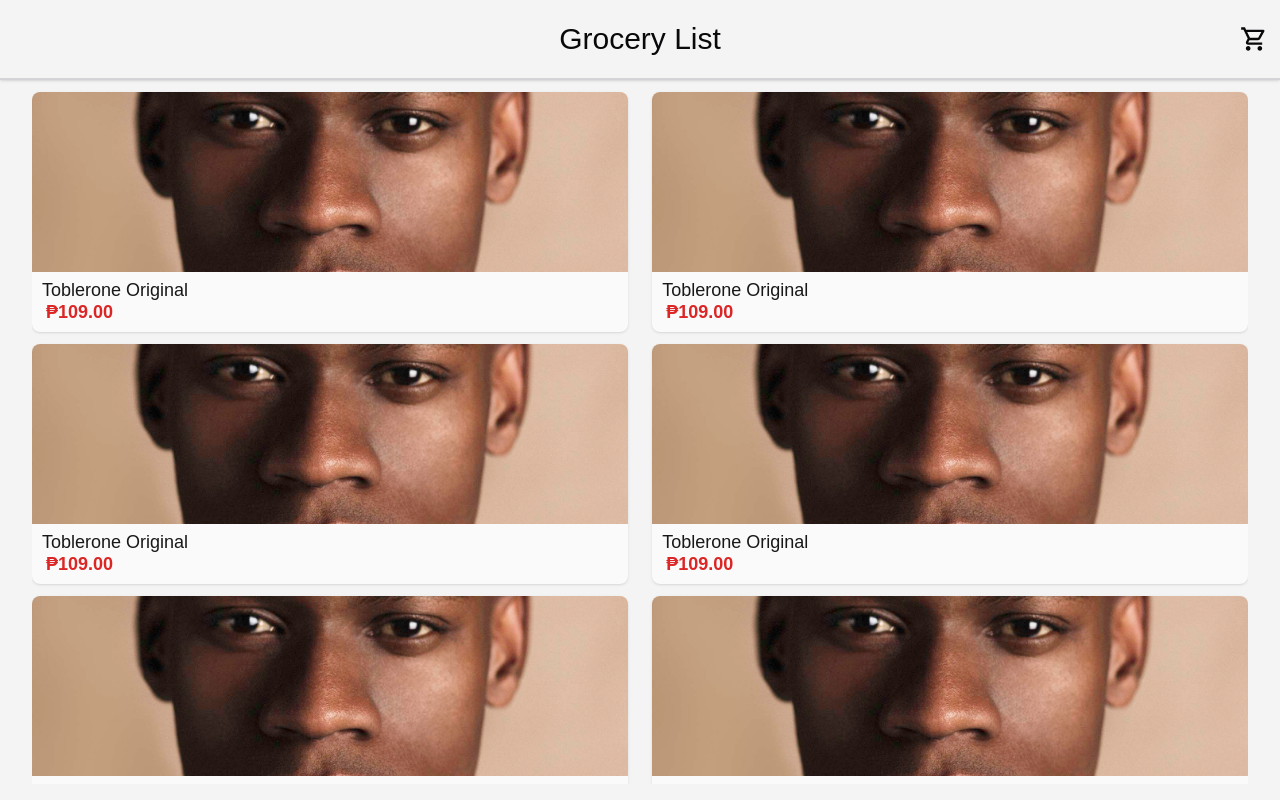
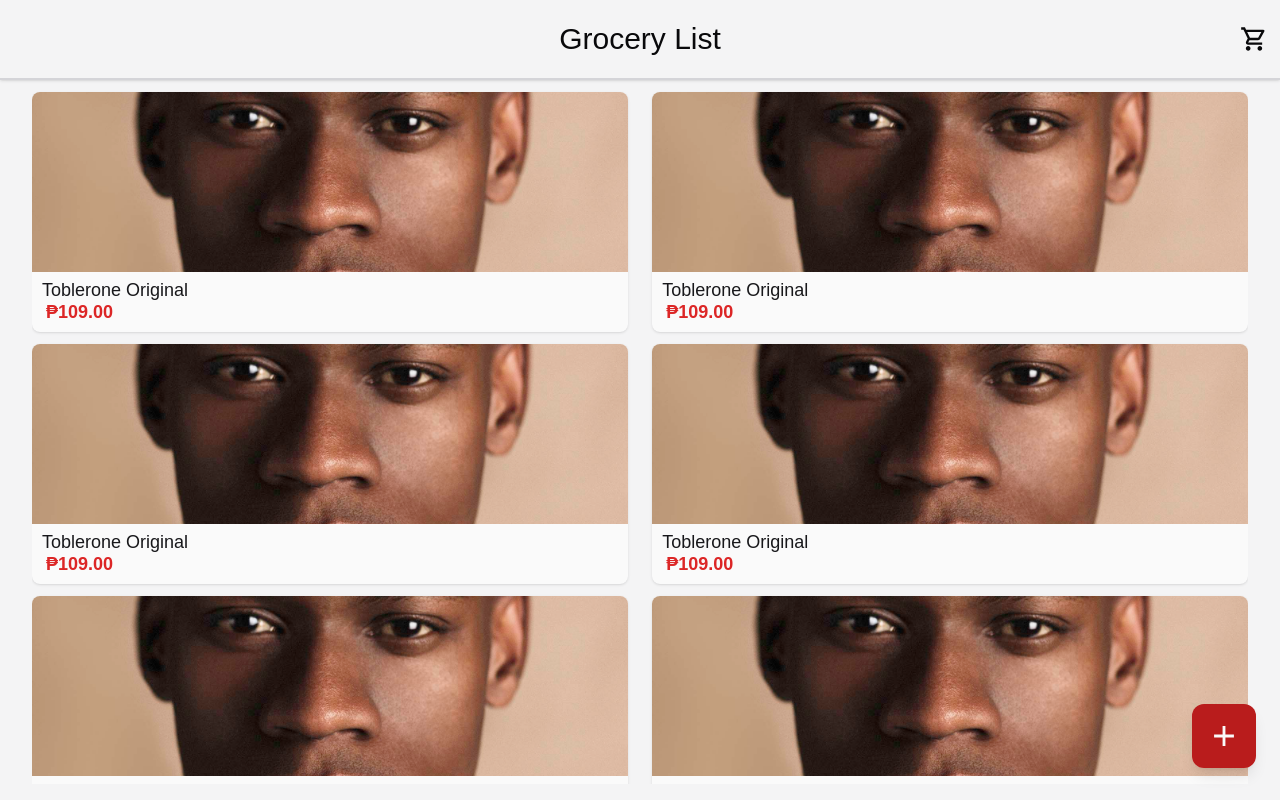
Before and after one commit to KarlCabasagan/-React-Grocery-List, a React (Vite) app: page / in a window 1280 px wide. Built offline with nearby package versions, Linux system fonts and the light colour scheme.

Commit message:
Add Product (Not Finished)

```diff
--- /dev/null
+++ b/src/AddProductButton.jsx
@@ -0,0 +1,17 @@
+import { useContext } from "react"
+import { AddProductContext } from "./App";
+
+function AddProductButton() {
+
+    const [addProductModal, setAddProductModal] = useContext(AddProductContext)
+
+    return(
+        <div className=" fixed bottom-8 right-6 z-20 rounded-xl shadow-lg">
+            <button onClick={() => setAddProductModal(!addProductModal)} className="w-16 h-16 bg-red-700 flex justify-center items-center rounded-xl">
+                <svg xmlns="http://www.w3.org/2000/svg" height="34px" viewBox="0 -960 960 960" width="34px" fill="#fafafa"><path d="M440-440H200v-80h240v-240h80v240h240v80H520v240h-80v-240Z"/></svg>
+            </button>
+        </div>
+    )
+}
+
+export default AddProductButton
--- a/src/App.jsx
+++ b/src/App.jsx
@@ -1,13 +1,16 @@
-import { createContext, useState } from 'react'
+import { createContext, useEffect, useState } from 'react'
 import Header from "./Header.jsx"
 import CardsArea from "./CardsArea.jsx"
 import CartModal from './CartModal.jsx'
+import AddProductButton from './AddProductButton.jsx'
 
 export const CartContext = createContext(false)
+export const AddProductContext = createContext(false)
 
 function App() {
 
   const [cartModal, setCartModal] = useState(false)
+  const [addProductModal, setAddProductModal] = useState(false)
 
   return (
     <div className='w-screen max-h-screen h-screen bg-zinc-100 flex items-center flex-col overflow-y-hidden'>
@@ -16,6 +19,9 @@
         <Header />
       </CartContext.Provider>
       <CardsArea />
+      <AddProductContext.Provider value={[addProductModal, setAddProductModal]}>
+        <AddProductButton />
+      </AddProductContext.Provider>
     </div>
   )
 }
--- a/src/CardsArea.jsx
+++ b/src/CardsArea.jsx
@@ -4,7 +4,7 @@
 function CardsArea() {
 
     return(
-        <div className="w-[95%] h-[100%] mt-20 mb-4 flex flex-wrap justify-between overflow-y-auto overflow-x-hidden scrollbar-none">
+        <div className="w-[95%] max-h-full mt-20 mb-4 flex flex-wrap justify-between overflow-y-auto overflow-x-hidden scrollbar-none">
             <Card />
             <Card />
             <Card />
@@ -15,6 +15,9 @@
             <Card />
             <Card />
             <Card />
+            <div className="w-full flex justify-center mt-14">
+                <h1 className="text-zinc-600">No More Products</h1>
+            </div>
         </div>
 
     )
--- a/src/CartTotal.jsx
+++ b/src/CartTotal.jsx
@@ -3,7 +3,8 @@
     return(
         <div className="w-full h-24 bg-zinc-50 border-t-2 border-zinc-300 flex gap-0 justify-between items-center sticky shadow-md">
             <div className="w-[75%] ml-4">
-                <h1 className="text-xl">Total: <h1 className="text-2xl text-red-600 font-semibold ml-2">₱100.00</h1></h1>
+                <h1 className="text-xl">Total:</h1>
+                <h1 className="text-2xl text-red-600 font-semibold ml-2">₱100.00</h1>
             </div>
             <div className="w-[25%] h-full bg-zinc-900 flex justify-center items-center">
                 <button className="w-full h-full flex justify-center items-center">
```
